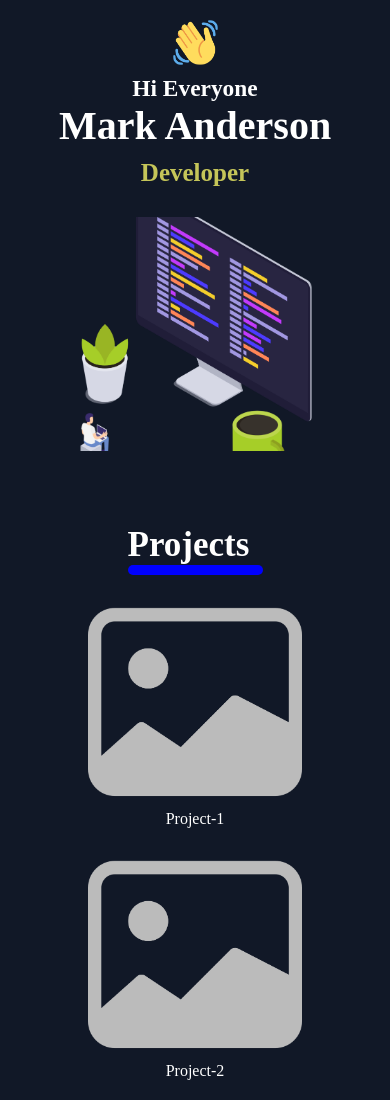
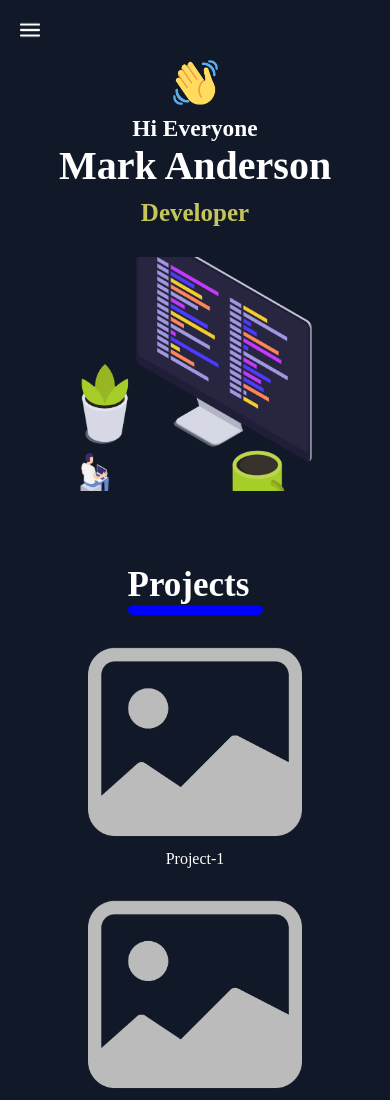
Before and after one commit to DeepC2060/Project_7-Using-Media-Queries, a plain HTML site: page Project_7/index.html in a window 390 px wide. Shown: the top 1100 px of the page. Drawn offline with Linux system fonts and the light colour scheme.

Commit message:
Update style.css

```diff
--- a/Project_7/style.css
+++ b/Project_7/style.css
@@ -136,7 +136,7 @@ img[alt="socials"]{
     nav ul{
         display: none;
     }
-    img[alt="menu"]{
+    img[alt="Menu"]{
         display: block;
     }
     .intro{
```
